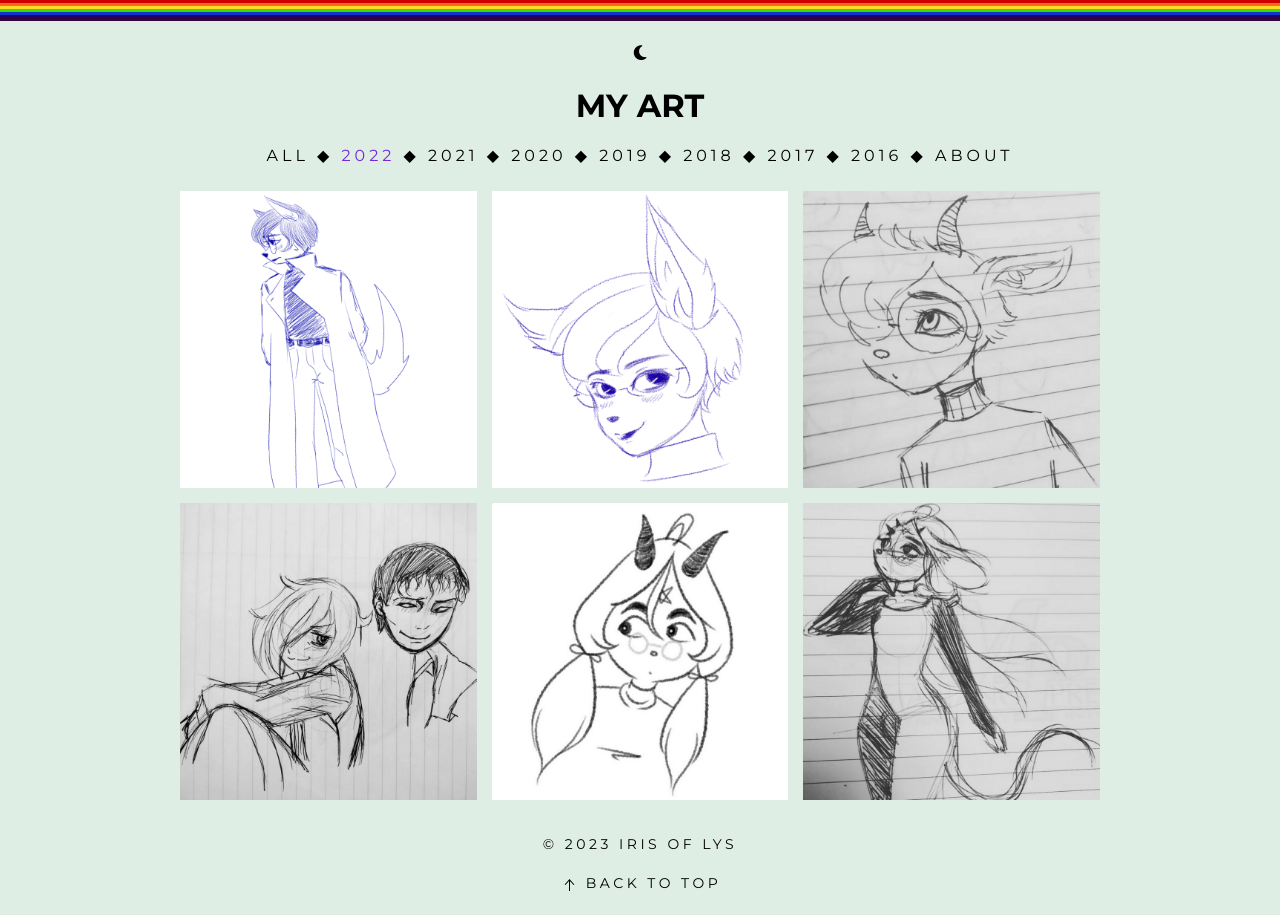
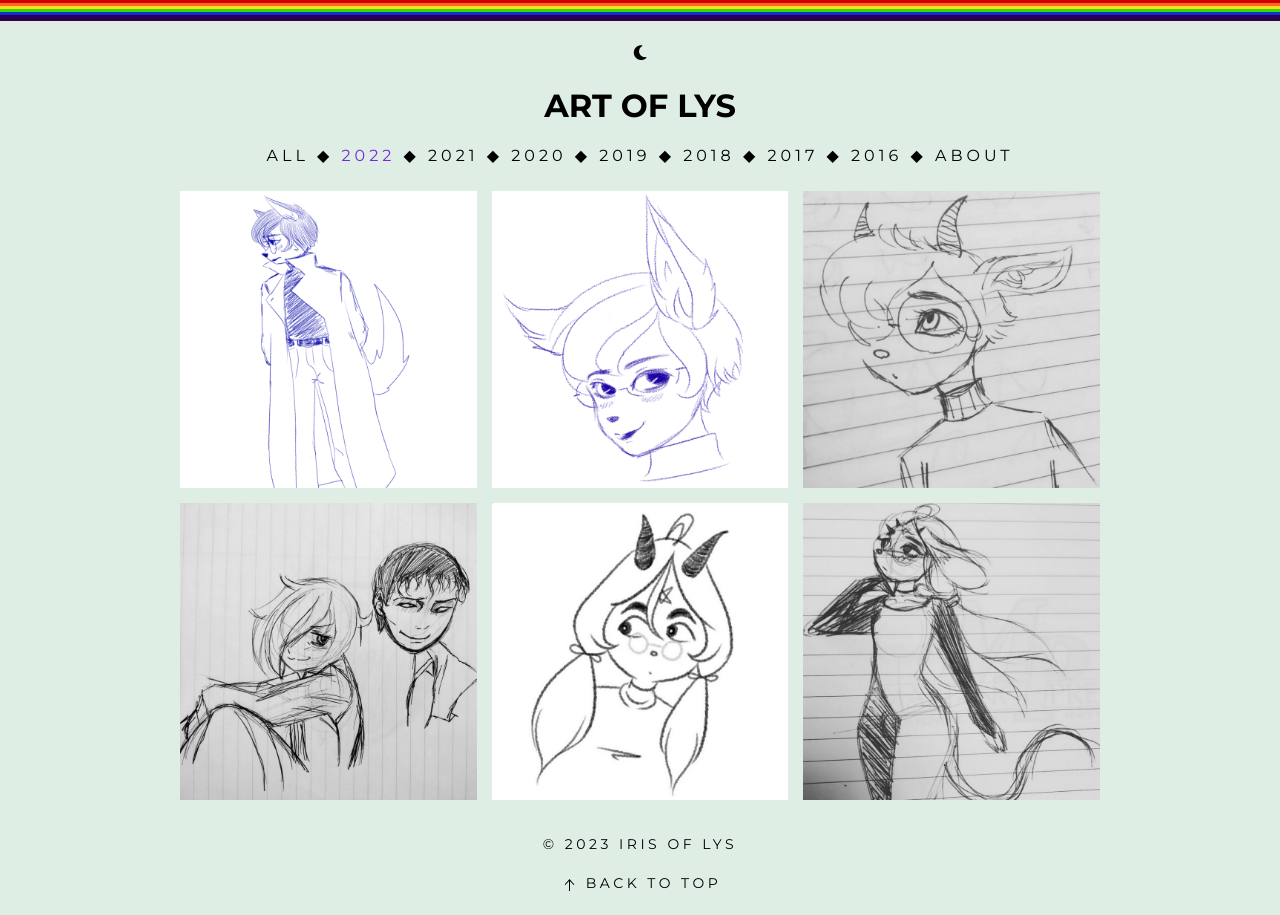
Before and after one commit to liz-lorena/art, a Jekyll site: the page built from index.html, in a window 1280 px wide. Built offline with Jekyll 4.4.1, drawn with Linux system fonts in a browser that asks for light colours; nearby versions of some CDN libraries; the list of posts is cut into pages by our own code; comment, search, counter and statistics services are not loaded.

Commit message:
Update default.html

```diff
--- a/_layouts/default.html
+++ b/_layouts/default.html
@@ -106,7 +106,7 @@
 
          <a id="theme-toggle" class="desktop" onclick="modeSwitcher()"></a>
 
-      <a href="/art"><h1 style="text-transform:uppercase;">My Art</h1></a>
+      <a href="/art"><h1 style="text-transform:uppercase;">Art&nbsp;of&nbsp;Lys</h1></a>
 
 
     <!--<p style="text-align:center;line-height: 135%;letter-spacing: 0.25em;text-transform: uppercase;">CS RLOXI<br>coder, doodler, polyglot, true crime nerd</p>-->
```
